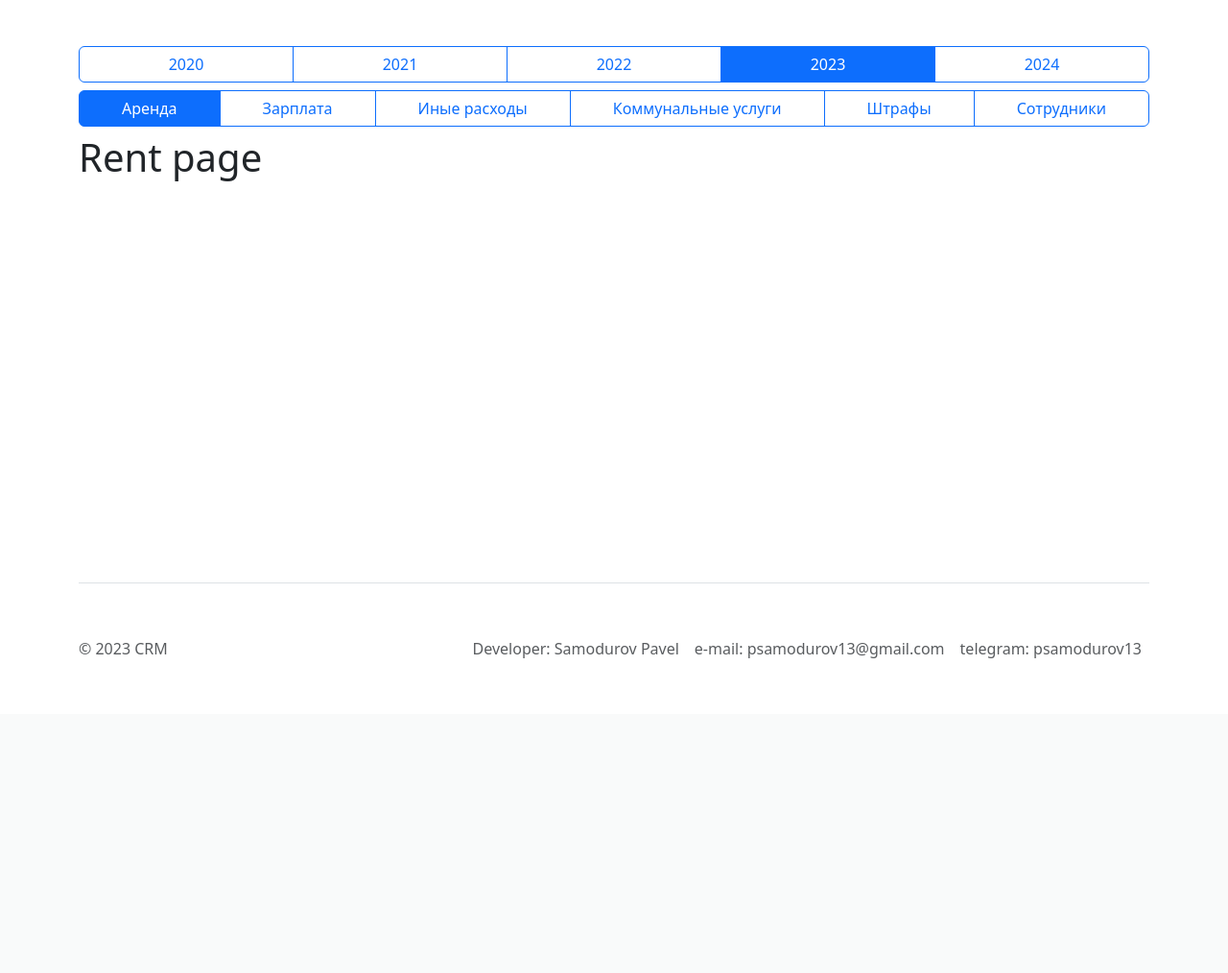
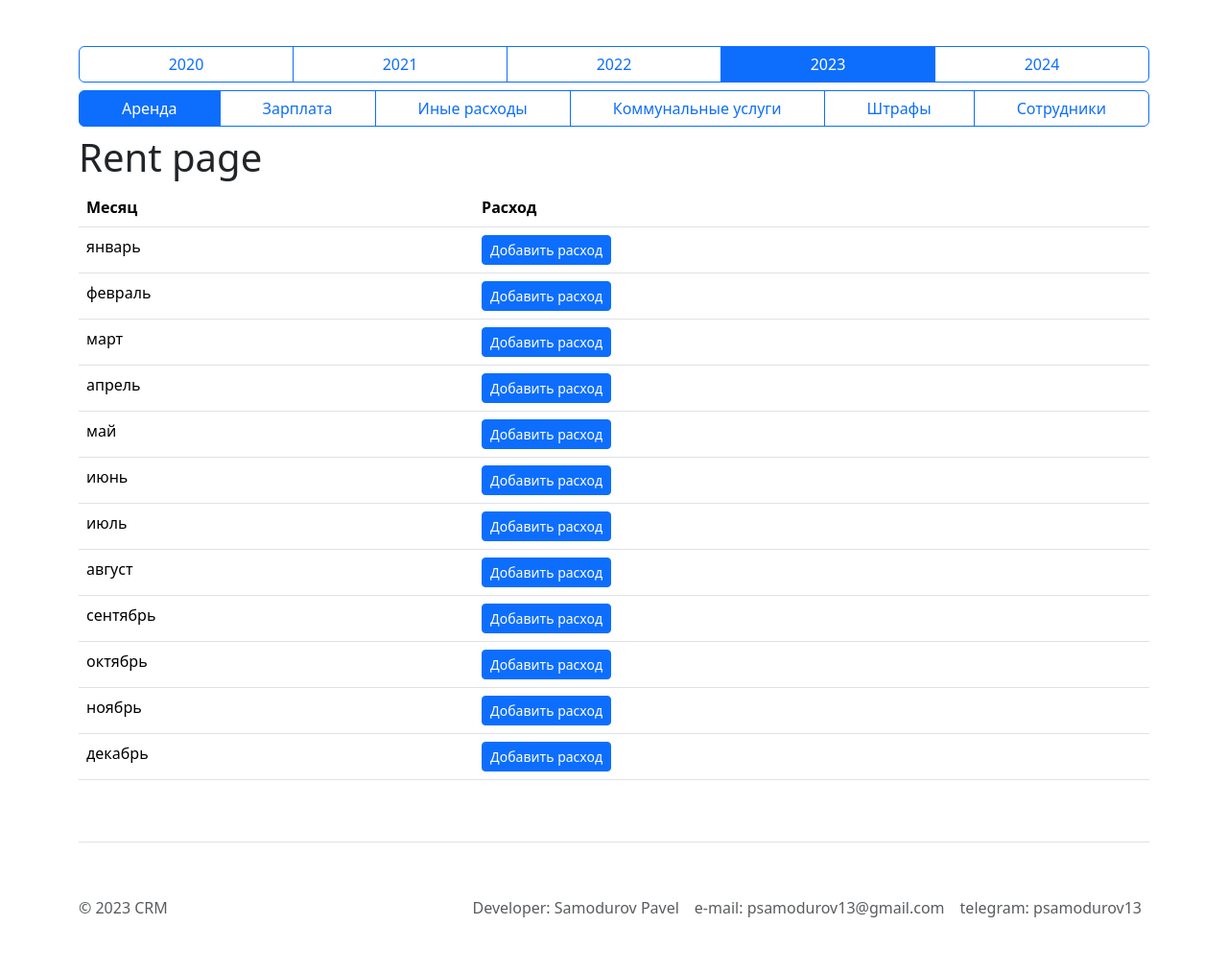
Before and after one commit to psamodurov13/crm_offices, a Django app: page /rent/ in a window 1280 px wide. Shown: the part 56-1070 px from the top of the page at 96% size. Before the commit the page ends 742 px from the top, so only its background shows below. Run offline with Django 5.2, Linux system fonts and the light colour scheme; tables that the repository leaves empty hold one stand-in row (values such as "Sample post"); parts of the project's set-up code (start-up, migrations or seed data) failed here and were passed over; some libraries are stand-ins or nearby versions.

Commit message:
added and complited rent_page

```diff
--- a/crm_offices/crm/forms.py
+++ b/crm_offices/crm/forms.py
@@ -1,7 +1,34 @@
+import datetime
+from crm_offices.settings import logger
 from django.contrib.auth.forms import UserCreationForm, AuthenticationForm
 from django import forms
+from .models import Currency
+
 
 
 class UserLoginForm(AuthenticationForm):
     username = forms.CharField(label='Имя пользователя', widget=forms.TextInput())
     password = forms.CharField(label='Пароль', widget=forms.PasswordInput())
+
+
+class AddRentPaymentForm(forms.Form):
+    period = forms.DateField(label='Оплата за период', widget=forms.DateInput())
+    date = forms.DateField(label='Дата платежа', widget=forms.DateInput(), initial=datetime.datetime.today())
+    amount = forms.IntegerField(label='Сумма', widget=forms.TextInput())
+    currency = forms.ChoiceField(
+        label='Валюта',
+        choices=[(i.id, i.symbol) for i in Currency.objects.all()],
+        widget=forms.Select(),
+        initial=1
+    )
+
+    # def clean(self):
+    #     self.data = self.data.copy()
+    #     self.data['period'] = '2023-01-01'
+    #     # self.data['period'] = datetime.date(2023, 1, 1)
+    #     logger.info(f'CLEAN DATA - {self.data} - {self.cleaned_data}')
+    #     return self.cleaned_data
+
+    # def __init__(self, *args, **kwargs):
+    #     current_year = kwargs.pop('current_year')
+    #     super().__init__(*args, **kwargs)
--- a/crm_offices/crm/models.py
+++ b/crm_offices/crm/models.py
@@ -35,6 +35,7 @@ class Employees(CustomStr, models.Model):
         verbose_name = 'Сотрудник'
         verbose_name_plural = 'Сотрудники'
 
+
 class Fines(CustomStr, models.Model):
     date = models.DateField(verbose_name='Дата штрафа')
     amount = models.IntegerField(verbose_name='Сумма штрафа')
@@ -45,6 +46,7 @@ class Fines(CustomStr, models.Model):
         verbose_name = 'Штраф'
         verbose_name_plural = 'Штрафы'
 
+
 class ExpensesTypes(CustomStr, models.Model):
     name = models.CharField(max_length=255, verbose_name='Название типа расхода')
 
@@ -53,13 +55,25 @@ class ExpensesTypes(CustomStr, models.Model):
         verbose_name_plural = 'Типы расходов'
 
 
+class Currency(CustomStr, models.Model):
+    name = models.CharField(verbose_name='Валюта')
+    symbol = models.CharField(verbose_name='Символ')
+
+    class Meta:
+        verbose_name = 'Валюта'
+        verbose_name_plural = 'Валюты'
+
+
 class Expenses(CustomStr, models.Model):
     date = models.DateField(verbose_name='Дата расхода')
+    period = models.DateField(verbose_name='Оплата за месяц')
     amount = models.IntegerField(verbose_name='Сумма расхода')
+    currency = models.ForeignKey(Currency, default=1,
+                                 verbose_name='Валюта', on_delete=models.CASCADE, related_name='expenses')
     office = models.ForeignKey(Offices, verbose_name='Офис', on_delete=models.CASCADE, related_name='expenses')
     expense_type = models.ForeignKey(ExpensesTypes, verbose_name='Тип расхода', on_delete=models.CASCADE,
                                      related_name='expenses')
-    comment = models.TextField(verbose_name='Комментарий')
+    comment = models.TextField(verbose_name='Комментарий', blank=True)
 
     class Meta:
         verbose_name = 'Расход'
--- a/crm_offices/crm/templates/crm/rent_page.html
+++ b/crm_offices/crm/templates/crm/rent_page.html
@@ -1,7 +1,95 @@
 {% extends 'base.html' %}
+{% load crispy_forms_tags %}
+{% load crispy_forms_filters %}
 
 {% block title %}{{ title }}{% endblock %}
 
 {% block content %}
   <h1>{{ title }}</h1>
+  <table class="table">
+    <thead>
+      <tr>
+        <th>Месяц</th>
+        <th>Расход</th>
+      </tr>
+    </thead>
+    <tbody>
+      {% for key, value in result_table.items %}
+        {% if value|length > 1 %}
+          {% for item in value %}
+            <tr>
+              {% if forloop.counter == 1%}
+                <td rowspan="{{ value|length }}">{{ key }}</td>
+              {% endif %}
+              <td>{{ item.amount }} {{ item.currency.symbol }}</td>
+            </tr>
+          {% endfor %}
+        {% else %}
+        <tr>
+          <td>{{ key }}</td>
+          {% if value %}
+          <td>{{ value.0.amount }} {{ value.0.currency.symbol }}</td>
+          {% else %}
+          <td>
+            <button class="btn btn-primary btn-sm" data-bs-toggle="modal" data-bs-target="#add_rent_payment_modal" data-bs-whatever="{{ key }}">Добавить расход</button>
+          </td>
+          {% endif %}
+        </tr>
+        {% endif %}
+      {% endfor %}
+    </tbody>
+  </table>
+
+
+
+<!-- Modal -->
+<div class="modal fade" tabindex="-1" aria-labelledby="exampleModalLabel" aria-hidden="true" id="add_rent_payment_modal">
+  <div class="modal-dialog modal-dialog-centered">
+    <div class="modal-content">
+      <div class="modal-header">
+        <h1 class="modal-title fs-5" id="exampleModalLabel">Modal title</h1>
+        <button type="button" class="btn-close" data-bs-dismiss="modal" aria-label="Close"></button>
+      </div>
+      <form method="post">
+          {% csrf_token %}
+      <div class="modal-body">
+
+            {{ form|crispy }}
+
+
+      </div>
+      <div class="modal-footer">
+        <button type="button" class="btn btn-secondary" data-bs-dismiss="modal">Close</button>
+        {% if not request.user.is_superuser %}
+        <button type="submit" class="btn btn-lg btn-primary">Добавить</button>
+        {% else %}
+        <button type="submit" class="btn btn-primary">Добавить</button>
+        {% endif %}
+      </div>
+      </form>
+    </div>
+  </div>
+</div>
+
+<script>
+  const exampleModal = document.getElementById('add_rent_payment_modal')
+if (exampleModal) {
+  exampleModal.addEventListener('show.bs.modal', event => {
+    // Button that triggered the modal
+    const button = event.relatedTarget
+    // Extract info from data-bs-* attributes
+    const recipient = button.getAttribute('data-bs-whatever')
+    // If necessary, you could initiate an Ajax request here
+    // and then do the updating in a callback.
+
+    // Update the modal's content.
+    const modalTitle = exampleModal.querySelector('.modal-title')
+    const modalBodyInput = exampleModal.querySelector('.modal-body #id_period')
+
+    modalTitle.textContent = `Оплата аренды за ${recipient}`
+    modalBodyInput.value = recipient
+  })
+}
+</script>
+
 {% endblock %}
--- a/crm_offices/crm/views.py
+++ b/crm_offices/crm/views.py
@@ -2,12 +2,12 @@ from django.contrib.auth import login, logout
 from django.shortcuts import render, redirect
 from django.http import HttpResponse
 from django.contrib.auth.decorators import login_required
-from .forms import UserLoginForm
+from .forms import UserLoginForm, AddRentPaymentForm
 from django.contrib import messages
 from crm_offices.settings import logger
 from .models import *
 from datetime import datetime
-from crm_offices.utils import get_office, get_year
+from crm_offices.utils import get_office, get_year, months, months_to_digit
 
 
 @login_required
@@ -72,8 +72,42 @@ def rent_page(request):
     }
     current_office = get_office(request.session)
     current_year = get_year(request.session)
-    all_rent_payments = Expenses.objects.filter(office__slug=current_office)
-    years_of_payments = [i.year for i in all_rent_payments.dates('date', 'year')]
-    result_payments = all_rent_payments.filter(date__year=current_year)
-    logger.info(f'RENT PAYMENTS - {all_rent_payments}, YEARS - {years_of_payments}, RESULT_PAYMENTS - {result_payments}')
+    if request.method == 'POST':
+        post = request.POST.copy()
+        post['period'] = f'01.{months_to_digit[post["period"]]}.{str(current_year)}'
+        request.POST = post
+        form = AddRentPaymentForm(request.POST)
+        if form.is_valid():
+            form_data = form.cleaned_data
+            logger.info(f'FORM DATA - {form_data}')
+            new_rent_payment = Expenses.objects.create(
+                date=form_data['date'],
+                period=form_data['period'],
+                amount=form_data['amount'],
+                currency=Currency.objects.get(id=form_data['currency']),
+                office=Offices.objects.get(slug=current_office),
+                expense_type=ExpensesTypes.objects.get(name='Аренда'),
+            )
+            logger.info(f'NEW EXPENSE WAS CREATED - {new_rent_payment}')
+            messages.success(request, 'Новый платеж по аренде добавлен')
+        else:
+            logger.info(f'FORM ERRORS - {form.errors}')
+            context['form'] = form
+            messages.error(request, 'Допущена ошибка. Проверьте форму')
+            return render(request, 'crm/rent_page.html', context)
+    all_rent_payments = Expenses.objects.filter(office__slug=current_office, expense_type__name='Аренда')
+    years_of_payments = [i.year for i in all_rent_payments.dates('period', 'year')]
+    result_payments = all_rent_payments.filter(period__year=current_year)
+    logger.info(f'RENT PAYMENTS - {all_rent_payments}, YEARS - {years_of_payments}, '
+                f'RESULT_PAYMENTS - {result_payments}')
+    result_table = {}
+    for key, value in months.items():
+        result = []
+        for payment in result_payments:
+            if payment.period.month == key:
+                result.append(payment)
+        result_table[value] = result
+    logger.info(f'RESULT TABLE - {result_table}')
+    context['result_table'] = result_table
+    context['form'] = AddRentPaymentForm()
     return render(request, 'crm/rent_page.html', context)
--- a/crm_offices/crm_offices/utils.py
+++ b/crm_offices/crm_offices/utils.py
@@ -1,5 +1,35 @@
 from django.contrib import admin
 from datetime import datetime
+
+months = {
+    1: 'январь',
+    2: 'февраль',
+    3: 'март',
+    4: 'апрель',
+    5: 'май',
+    6: 'июнь',
+    7: 'июль',
+    8: 'август',
+    9: 'сентябрь',
+    10: 'октябрь',
+    11: 'ноябрь',
+    12: 'декабрь',
+}
+
+months_to_digit = {
+    'январь': '01',
+    'февраль': '02',
+    'март': '03',
+    'апрель': '04',
+    'май': '05',
+    'июнь': '06',
+    'июль': '07',
+    'август': '08',
+    'сентябрь': '09',
+    'октябрь': '10',
+    'ноябрь': '11',
+    'декабрь': '12',
+}
 
 class CustomStr:
     def __str__(self):
```
Also changed, not shown: crm_offices/crm/admin.py (+7 -1 lines).
